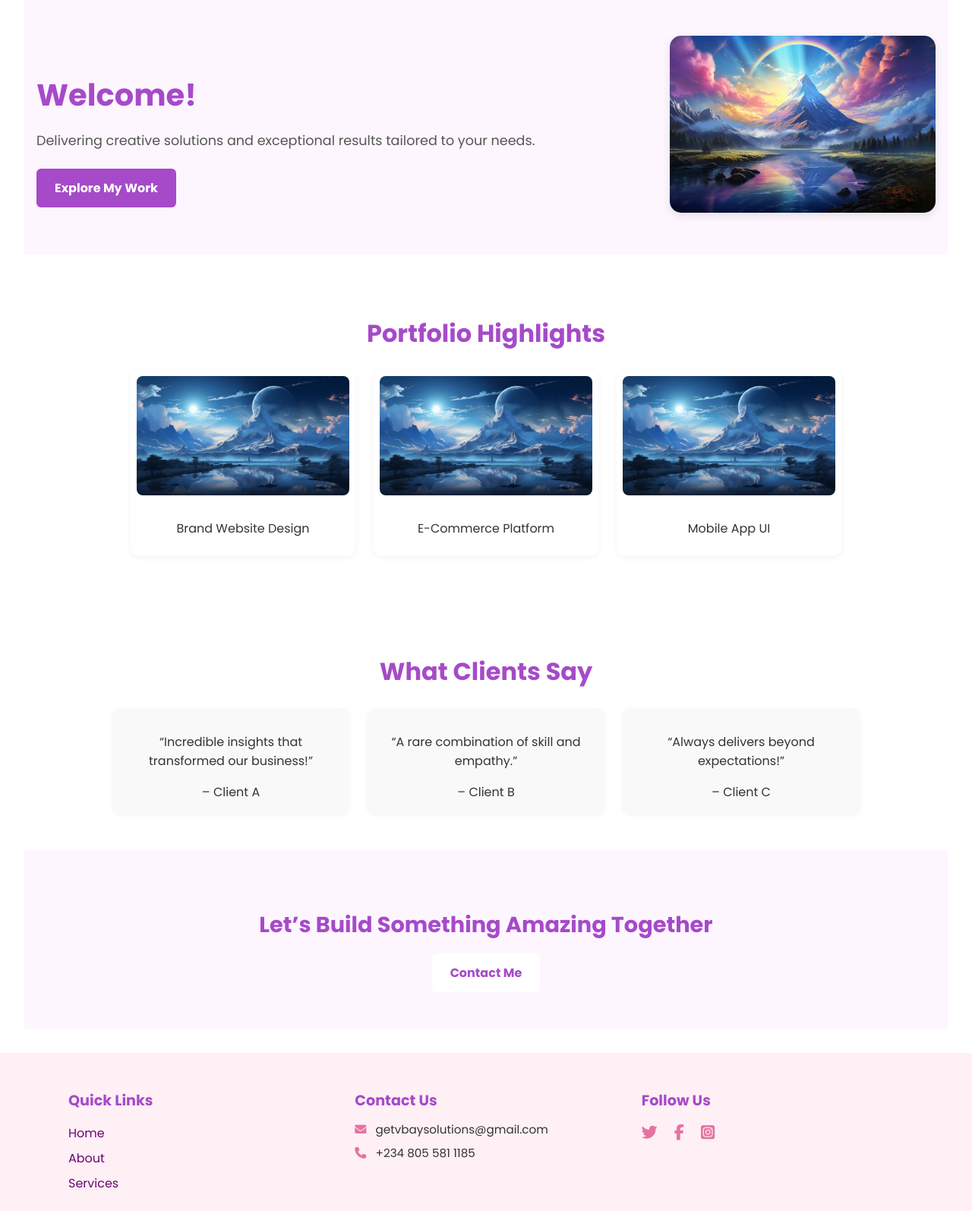
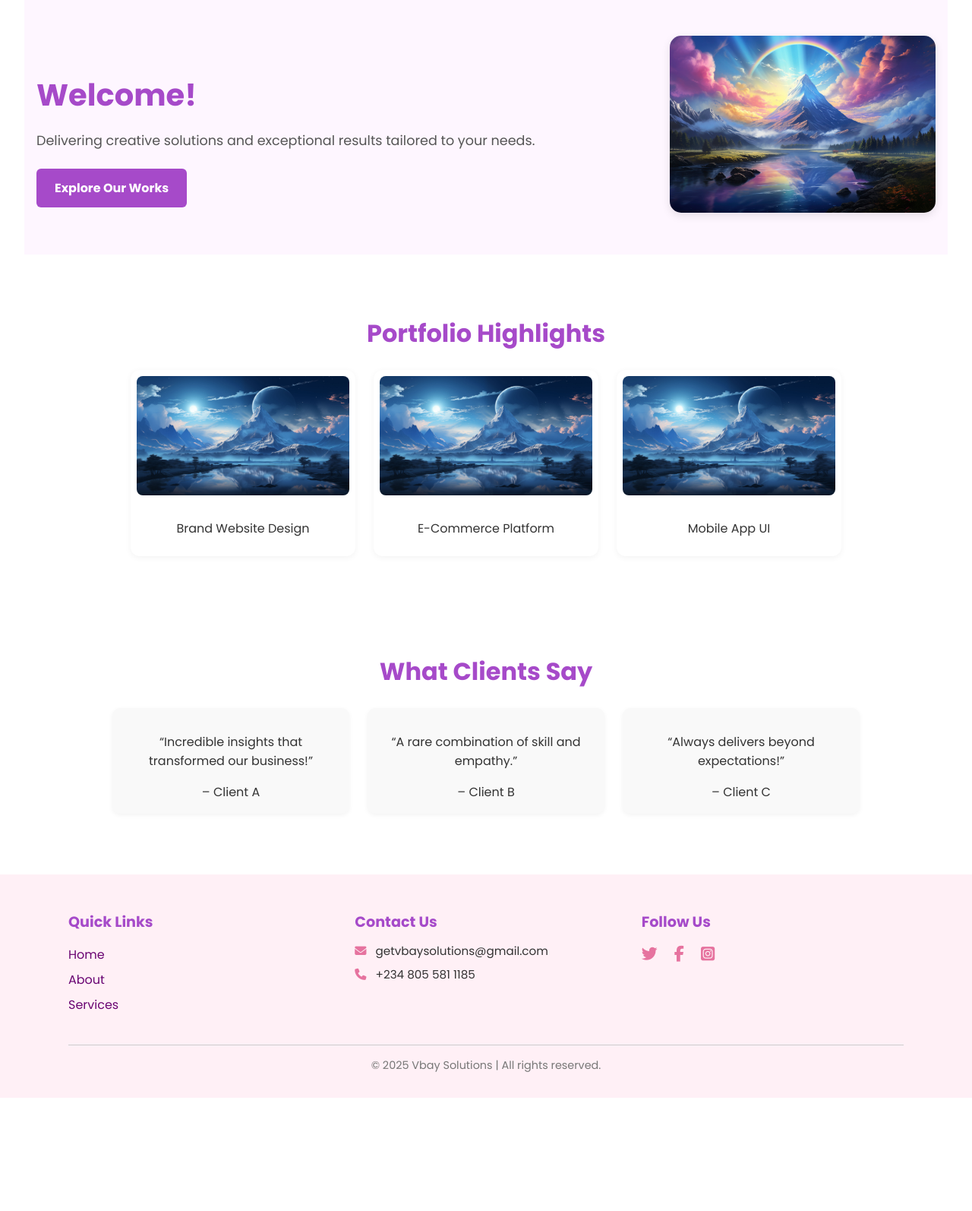
Before and after one commit to githuber-234/Vbay-Solutions, a Django app: page / in a window 1280 px wide. Shown: the part 133-1727 px from the top of the page at 76% size. After the commit the page ends 1578 px from the top, so only its background shows below. Run offline with Django 5.2, Linux system fonts and the light colour scheme.

Commit message:
Update home.html

```diff
--- a/portfolio/templates/portfolio/home.html
+++ b/portfolio/templates/portfolio/home.html
@@ -11,7 +11,7 @@
     <div class="hero-text">
       <h2>Welcome!</h2>
       <p>Delivering creative solutions and exceptional results tailored to your needs.</p>
-      <a href="{% url 'projects' %}" class="btn">Explore My Work</a>
+      <a href="{% url 'projects' %}" class="btn">Explore Our Works</a>
     </div>
     <div class="hero-image">
       <img src="{% static 'portfolio/images/image.jpg' %}" alt="Your Photo" />
@@ -53,11 +53,4 @@
     </div>
   </div>
 </section>
-
-<!-- Call to Action -->
-<section class="section cta">
-  <h3>Let’s Build Something Amazing Together</h3>
-  <a href="{% url 'about' %}" class="btn btn-primary">Contact Me</a>
-</section>
-
 {% endblock %}
```
